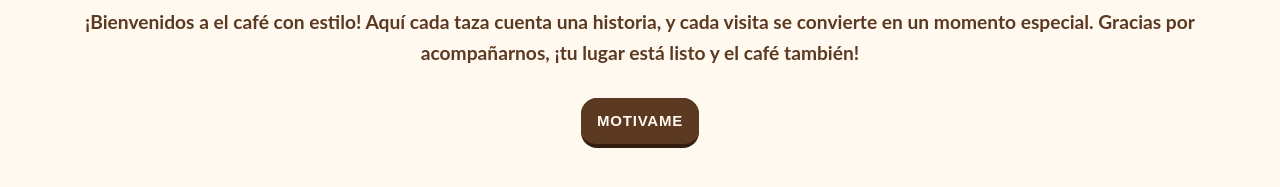
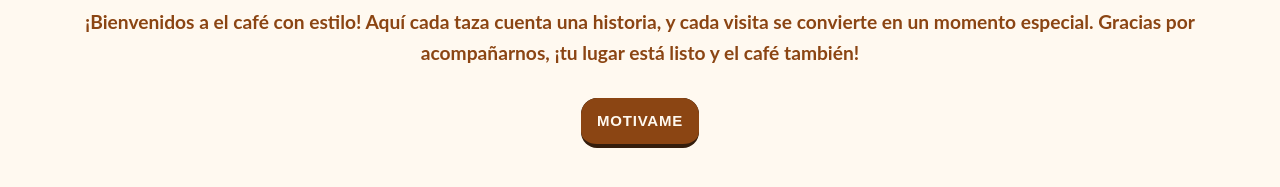
Before and after one commit to IshaiFlores/Cafe-Con-Estilo-Ejercicio, a plain HTML site: page Index.html in a window 1280 px wide. Shown: the part 421-608 px from the top of the page. Drawn offline with nearby package versions, Linux system fonts and the light colour scheme.

Commit message:
Cambios de la paleta de color

```diff
--- a/Index.html
+++ b/Index.html
@@ -19,7 +19,7 @@
  <style>
         body{
             background-color: #FFF9F0; /* crema */
-            color: #5C3A21; /* marrón café */
+            color: #8B4513; /* marrón café */
             display: flex;
             flex-direction: column;
             text-align: center;
@@ -180,7 +180,7 @@
 
     button:after {
     background-clip: padding-box;
-    background-color: #5C3A21;
+    background-color: #8B4513;
     border: solid transparent;
     border-radius: 16px;
     border-width: 0 0 4px;
```
